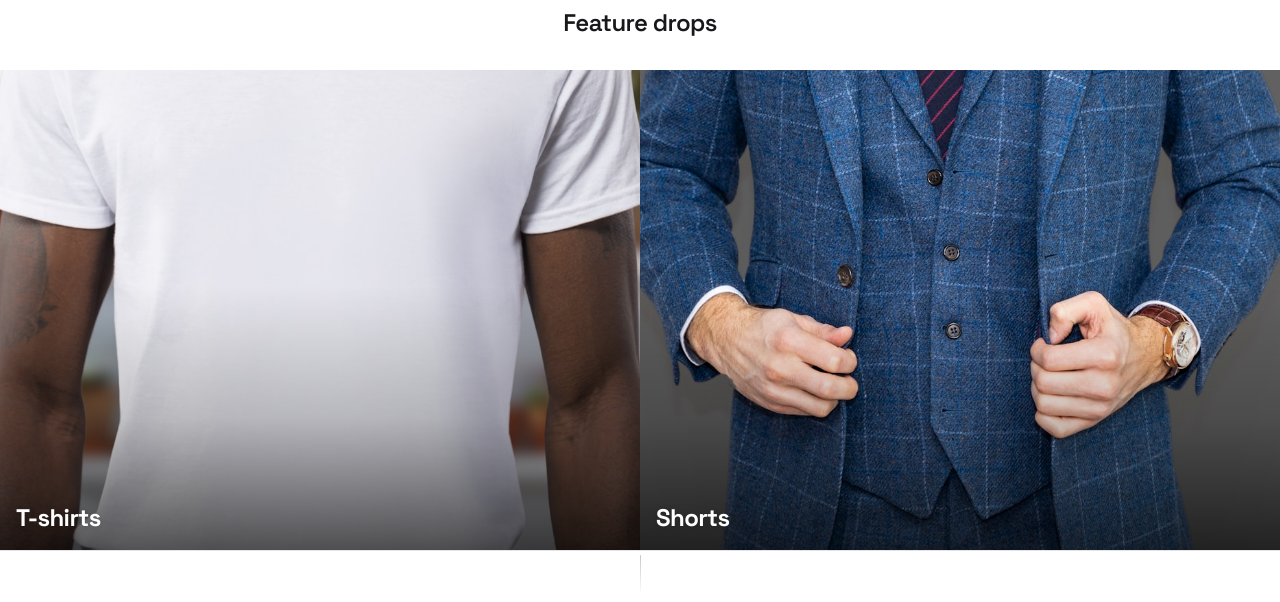
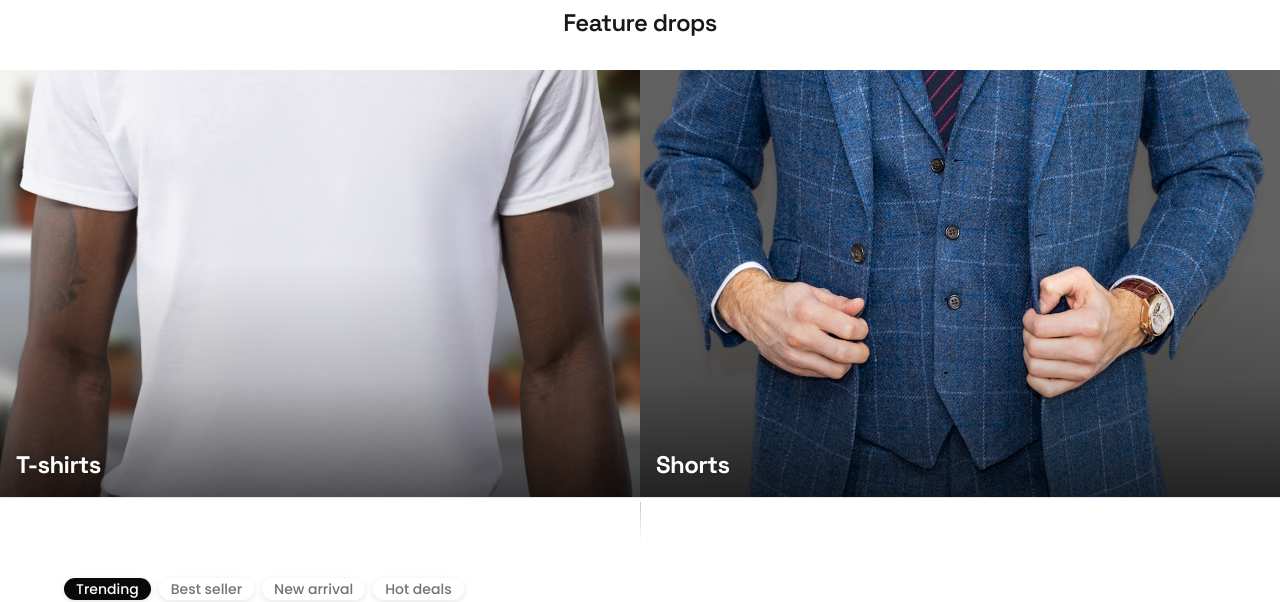
Before and after one commit to jainayushh655/Panchvastra, a React (Vite) app: page / in a window 1280 px wide. Shown: the part 594-1196 px from the top of the page. Built offline with nearby package versions, Linux system fonts and the light colour scheme; no server answers.

Commit message:
updated the feature drops

```diff
--- a/src/components/home/FeatureDropsSection.tsx
+++ b/src/components/home/FeatureDropsSection.tsx
@@ -16,10 +16,9 @@ function DropBox({ to, imageUrl, name, ariaLabel }: DropBoxProps) {
     <Link
       to={to}
       aria-label={ariaLabel}
-      className="group relative block min-h-0 w-1/2 overflow-hidden focus-visible:outline focus-visible:outline-2 focus-visible:outline-offset-[-2px] focus-visible:outline-white"
+      className="group relative block min-h-0 min-w-0 w-full overflow-hidden focus-visible:outline focus-visible:outline-2 focus-visible:outline-offset-[-2px] focus-visible:outline-white"
     >
-      {/* Taller tiles: ~4:3 plus floor heights so photos stay readable on wide screens */}
-      <div className="relative aspect-[4/3] w-full min-h-[220px] bg-zinc-300 dark:bg-zinc-800 sm:min-h-[260px] md:min-h-[300px] lg:min-h-[380px] xl:min-h-[440px]">
+      <div className="relative aspect-[4/3] w-full bg-zinc-300 dark:bg-zinc-800 lg:aspect-[3/2]">
         <div
           className="absolute inset-0 bg-cover bg-center bg-no-repeat transition-transform duration-500 ease-out motion-reduce:transition-none group-hover:scale-[1.04] motion-reduce:group-hover:scale-100"
           style={{ backgroundImage: `url('${imageUrl}')` }}
@@ -40,14 +39,14 @@ function DropBox({ to, imageUrl, name, ariaLabel }: DropBoxProps) {
 
 export function FeatureDropsSection() {
   return (
-    <section className="w-full border-b border-zinc-200 bg-white dark:border-zinc-800">
+    <section className="w-full overflow-x-hidden border-b border-zinc-200 bg-white dark:border-zinc-800">
       <div className="mx-auto max-w-6xl px-4 pt-10 pb-6 text-center md:pt-8 md:pb-8">
         <h2 className="type-section-title">
           Feature drops
         </h2>
       </div>
 
-      <div className="flex w-full flex-row">
+      <div className="grid w-full grid-cols-1 sm:grid-cols-2">
         <DropBox
           to="/shop?category=regular-tee"
           imageUrl={BOX_BG_TEE}
```
